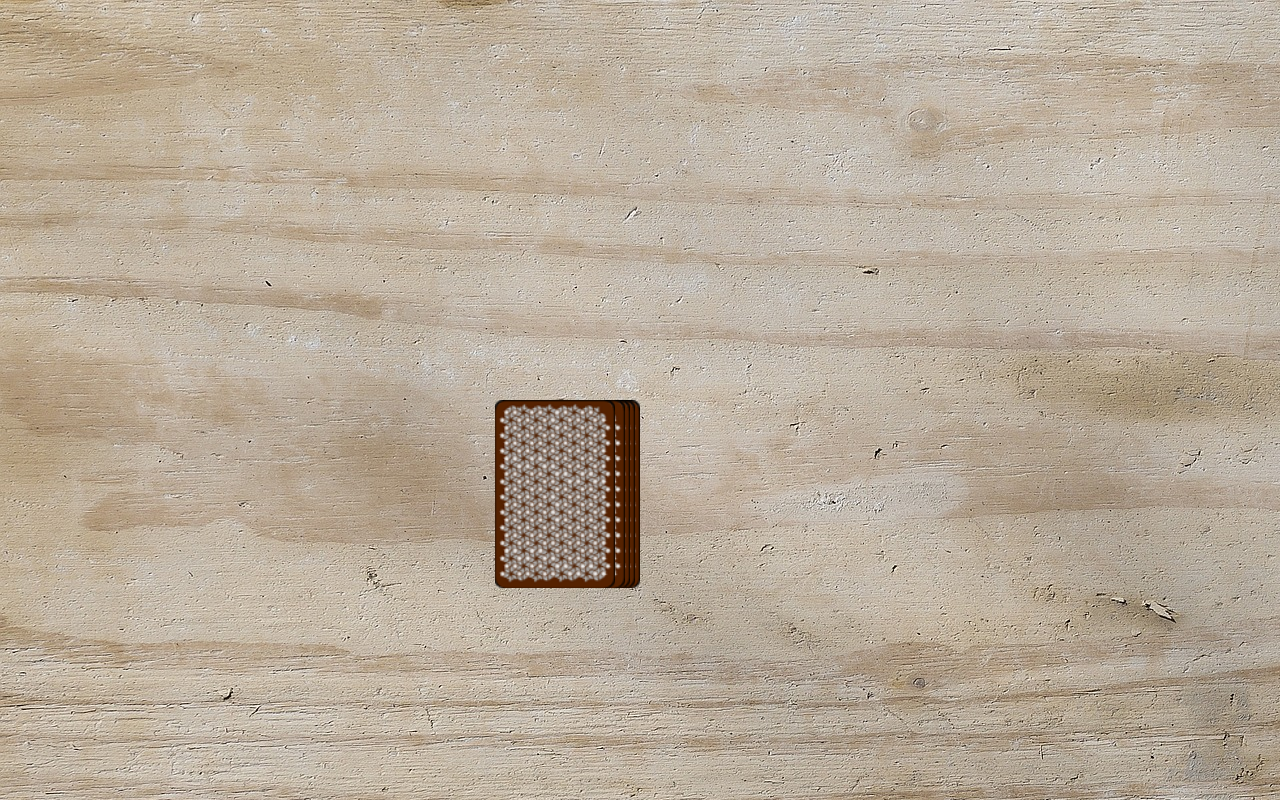
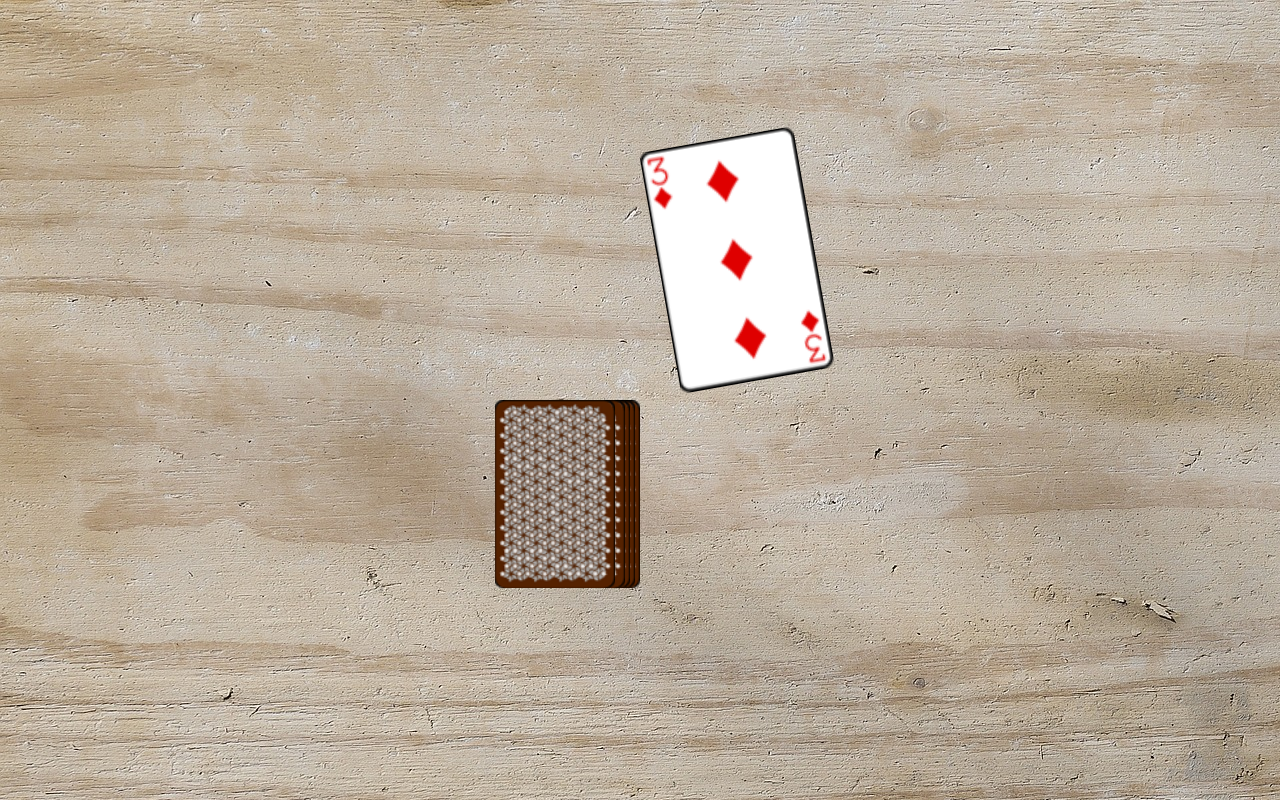
Before and after one commit to YeHtutt/ring-of-fire, an Angular app: page /game in a window 1280 px wide. Both pictures are taken after a click on the picture 555 px from the left and 493 px from the top of the page. Built offline with nearby package versions, Linux system fonts and the light colour scheme.

Commit message:
draw the card one after the other

```diff
--- a/src/app/game/game.component.html
+++ b/src/app/game/game.component.html
@@ -5,6 +5,11 @@
             src="/assets/img/cards/card_cover.png">
         <img (click)="takeCard()" style="right: 25px;" class="top-card"
             src="/assets/img/cards/card_cover.png">
+
+        <!--Stack for played cards-->
+        <img *ngFor="let card of game.playedCard" class="played-card" src="/assets/img/cards/{{ card }}.png">
+
+        <!--Current card ()-->
         <img (click)="takeCard()" *ngIf="pickCardAnimation" class="pick-card"
             style="right: 25px;" src="/assets/img/cards/{{ currentCard }}.png">
 
--- a/src/app/game/game.component.scss
+++ b/src/app/game/game.component.scss
@@ -25,11 +25,15 @@
     }
 }
 
+.played-card {
+    right: 25px; //Am Anfang 25px recht von einander um Stapel aussehen gegeben -> das zu gespielte Karte geben: nun stimmt die Position
+    transform: scale(1.3) translateX(140px) translateY(-180px) rotate(-10deg);
+}
 
 .pick-card {
     transition: all 0.2s ease-in-out;
-    animation: pick-card-animation 1.25s ease-in-out;
-    transform: scale(1.3) translateX(300px) translateY(-270px) rotate(30deg);
+    animation: pick-card-animation 1s ease-in-out;
+    transform: scale(1.3) translateX(140px) translateY(-180px) rotate(-10deg);
 }
 
 @keyframes pick-card-animation {
@@ -43,6 +47,6 @@
         transform: scale(1.3);
     }
     100% {
-        transform: scale(1.3) translateX(300px) translateY(-270px) rotate(30deg);
+        transform: scale(1.3) translateX(140px) translateY(-180px) rotate(-10deg);
     }
 }
--- a/src/app/game/game.component.ts
+++ b/src/app/game/game.component.ts
@@ -21,18 +21,22 @@ export class GameComponent implements OnInit{
 
   newGame() {
     this.game = new Game();
-    console.log(this.game);
+    console.log(this.game); //die Objekt daten des Spieles am Anfang ausloggen
   }
 
   takeCard() {
     if(!this.pickCardAnimation){
       this.currentCard = this.game.stack.pop();
-      console.log(this.currentCard);
+      //console.log(this.currentCard);
       this.pickCardAnimation = true;
 
+      console.log('New card: ' + this.currentCard);
+      console.log('Game is ', this.game); //die Objekt daten des Spieles nach Kartenzug ausloggen
+
       setTimeout(() => {
+        this.game.playedCard.push(this.currentCard); //erst die neue Karte zeigen, wenn Animation fertig ist
         this.pickCardAnimation = false;
-      }, 1500); //bei 1,5 Sek alte pickCardAnimation löschen, um neue Karte zu animieren
+      }, 1000); //bei 1,5 Sek alte pickCardAnimation löschen, um neue Karte zu animieren
     }
 
   }
--- a/src/models/game.ts
+++ b/src/models/game.ts
@@ -5,7 +5,7 @@ export class Game {
     public currentPlayer: number = 0;
 
     constructor() {
-        for (let i = 1; i < 13; i++) {
+        for (let i = 1; i <= 13; i++) {
             this.stack.push('ace_' + i);
             this.stack.push('hearts_' + i);
             this.stack.push('clubs_' + i);
```
